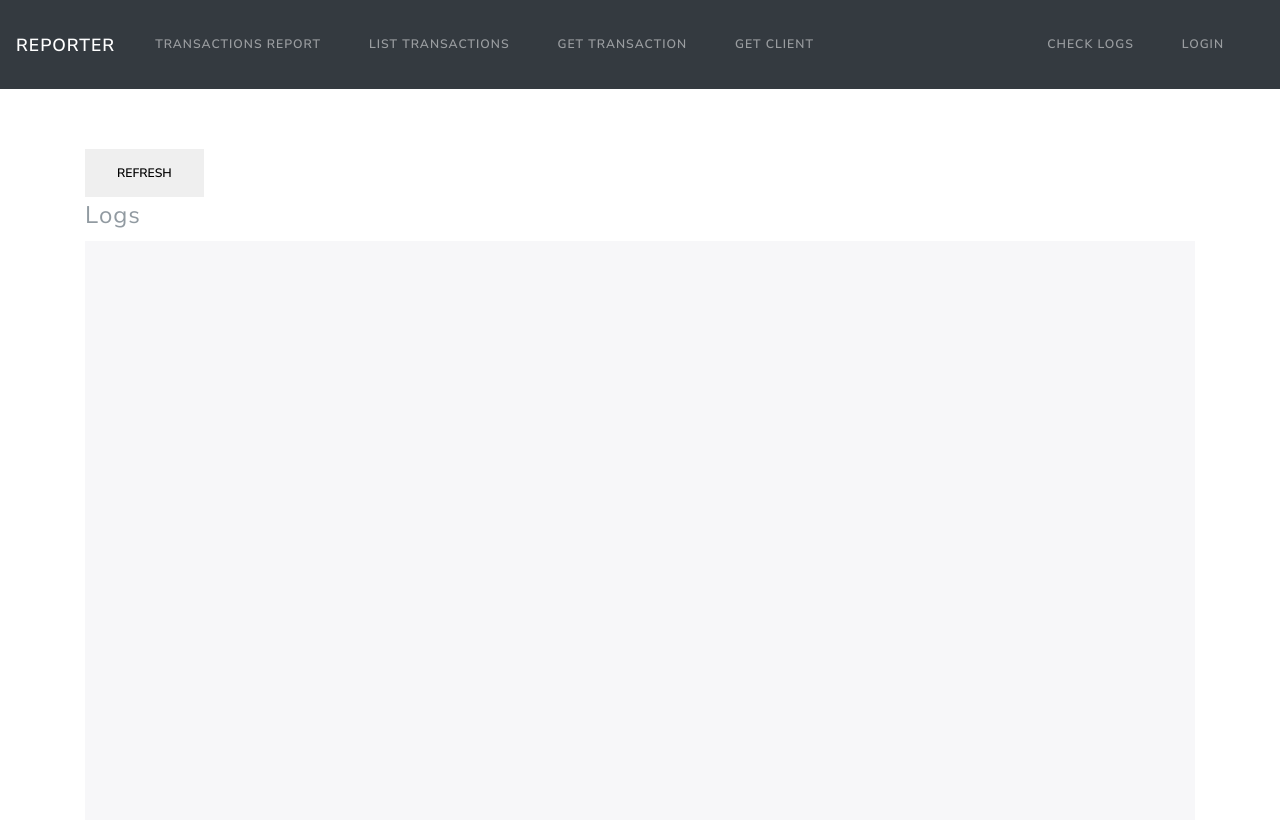
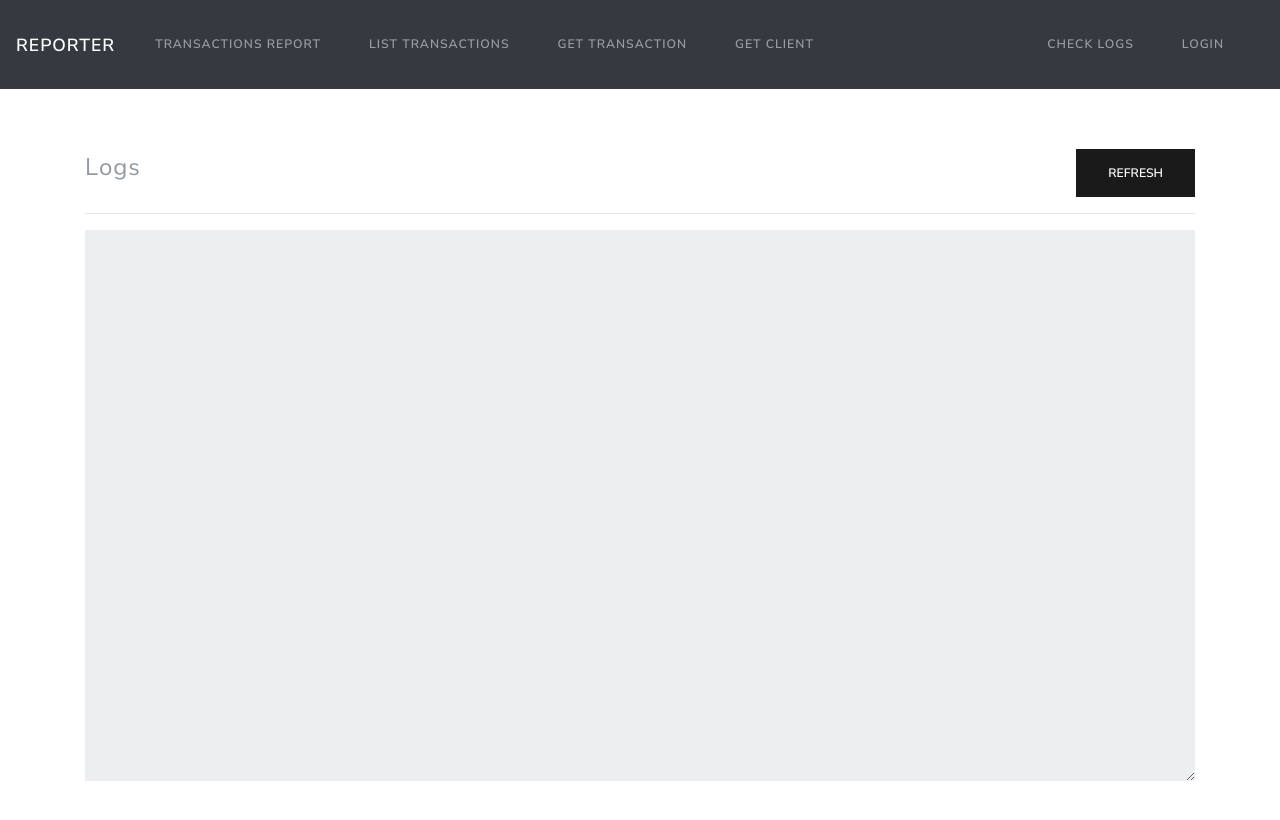
Before and after one commit to mert574/report-api-frontend, a React (Create React App) app: page /logs in a window 1280 px wide. Shown: the top 820 px of the page. Built offline with nearby package versions, Linux system fonts and the light colour scheme; no server answers.

Commit message:
Update /Logs
- Fix displaying text
- Visual changes

```diff
--- a/src/index.css
+++ b/src/index.css
@@ -22,3 +22,11 @@ code {
 .badge.authenticated {
   padding: 8px;
 }
+
+#logs {
+  white-space: pre;
+  font-family: monospace;
+  overflow: scroll;
+  color: #000;
+  line-height: 1rem;
+}
--- a/src/pages/Logs.js
+++ b/src/pages/Logs.js
@@ -1,4 +1,5 @@
 import React from 'react';
+import {Row, Col, Button} from 'reactstrap';
 
 class Logs extends React.Component {
     componentDidMount() {
@@ -12,11 +13,18 @@ class Logs extends React.Component {
 
     render() {
         return (
-            <div>
-                <button className="btn" onClick={this.refresh}>Refresh</button>
-                <legend>Logs</legend>
-                <textarea id="logs" className="form-control" rows="64"></textarea>
-            </div>
+            <Row>
+                <Col xs="12">
+                    <Row>
+                        <Col tag="legend">Logs</Col>
+                        <Col><Button color="primary" className="float-right" onClick={this.refresh}>Refresh</Button></Col>
+                    </Row>
+                    <hr />
+                </Col>
+                <Col xs="12">
+                    <textarea id="logs" className="form-control" rows="32" readOnly></textarea>
+                </Col>
+            </Row>
         );
     };
 }
```
